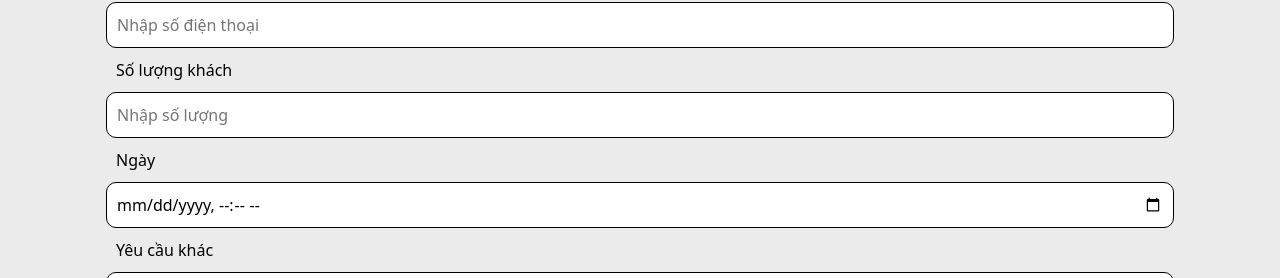
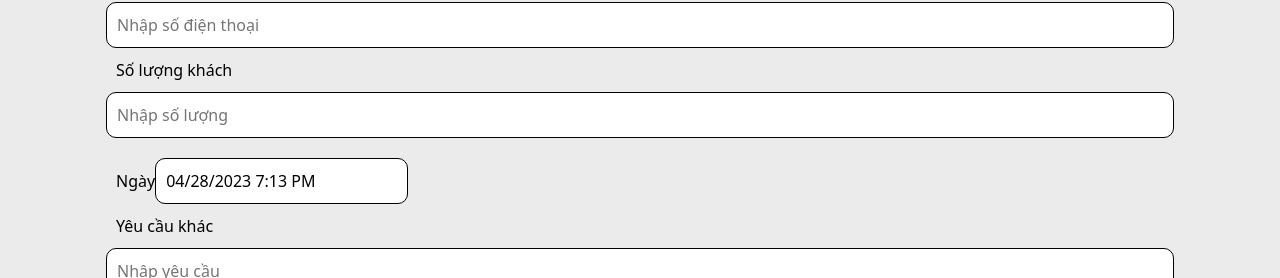
Before and after one commit to loctran1411/restaurant, a React (Create React App) app: page /cate in a window 1280 px wide. Shown: the part 4057-4335 px from the top of the page. Built offline with nearby package versions, Linux system fonts and the light colour scheme.

Commit message:
update test date time picker

```diff
--- a/package.json
+++ b/package.json
@@ -13,6 +13,7 @@
     "prop-types": "^15.8.1",
     "react": "^17.0.2",
     "react-bootstrap": "^2.7.2",
+    "react-datepicker": "^4.11.0",
     "react-dom": "^17.0.2",
     "react-floating-action-button": "^1.0.5",
     "react-i18next": "^12.2.2",
--- a/src/components/Footer/Footer.jsx
+++ b/src/components/Footer/Footer.jsx
@@ -66,7 +66,7 @@ const Footer = () => {
         <Row className="mt-5">
           <Col lg="6" md="6">
             <p className="copyright__text">
-              2023 &#9997; Ng Chg Tu
+              {/* 2023 &#9997; Ng Chg Tu */}
             </p>
           </Col>
           {/* <Col lg="6" md="6">
--- a/src/components/Form/Form.jsx
+++ b/src/components/Form/Form.jsx
@@ -1,10 +1,13 @@
 import React, { useEffect, useRef, useState } from 'react'
 import { Col, Container, Row } from 'reactstrap'
 import "../../styles/form.css";
-import moment from 'moment/moment';
+// import moment from 'moment/moment';
+import DatePicker from "react-datepicker"
+import "react-datepicker/dist/react-datepicker.css";
 
 const Form = () => {
-    let dateFormat = moment().format("D-MM-YYYY, h:mm:ss a");
+    const [startDate, setStartDate] = useState(new Date());
+    // let dateFormat = moment().format("D-MM-YYYY, h:mm:ss a");
 
     const formRef = useRef(null)
     const [loading, setLoading] = useState(false)
@@ -23,10 +26,10 @@ const Form = () => {
         }).catch(err => console.log(err))
     }
 
-    useEffect(() => {
-        var today = new Date().toISOString().slice(0, 16);
-        document.getElementsByName("DateTime")[0].min = today;
-    }, [])
+    // useEffect(() => {
+    //     var today = new Date().toISOString().slice(0, 16);
+    //     document.getElementsByName("DateTime")[0].min = today;
+    // }, [])
 
     return (
         <Container>
@@ -55,7 +58,19 @@ const Form = () => {
 
                             <div className="form-inp-item">
                                 <label className="form-inp-label" htmlFor="date">Ngày</label>
-                                <input defaultValue={dateFormat} className='inp' type="datetime-local" name="DateTime" id="date" lang="vi-VN" />
+                                {/* <input defaultValue={dateFormat} className='inp' type="datetime-local" name="DateTime" id="date" lang="vi-VN" /> */}
+                                <DatePicker
+                                    selected={startDate}
+                                    onChange={(date) => setStartDate(date)}
+                                    timeInputLabel="Time:"
+                                    dateFormat="MM/dd/yyyy h:mm aa"
+                                    showTimeSelect
+                                    timeFormat="p"
+                                    timeIntervals={15}
+                                    minDate={new Date()}
+                                    className='inp'
+                                    name="DateTime" id="date"
+                                />
                             </div>
 
                             <div className="form-inp-item">
@@ -73,3 +88,4 @@ const Form = () => {
 }
 
 export default Form
+// https://reactdatepicker.com/#example-select-time
--- a/src/styles/form.css
+++ b/src/styles/form.css
@@ -49,6 +49,10 @@
     margin: 20px 5px 0 0;
 }
 
+.react-datepicker .react-datepicker__triangle{
+    left: -80% !important;
+}
+
 @media only screen and (max-width: 992px) {}
 
 @media only screen and (max-width: 768px) {}
```
Also changed, not shown: 1 other file (tests, documents, lock files or other folders).
